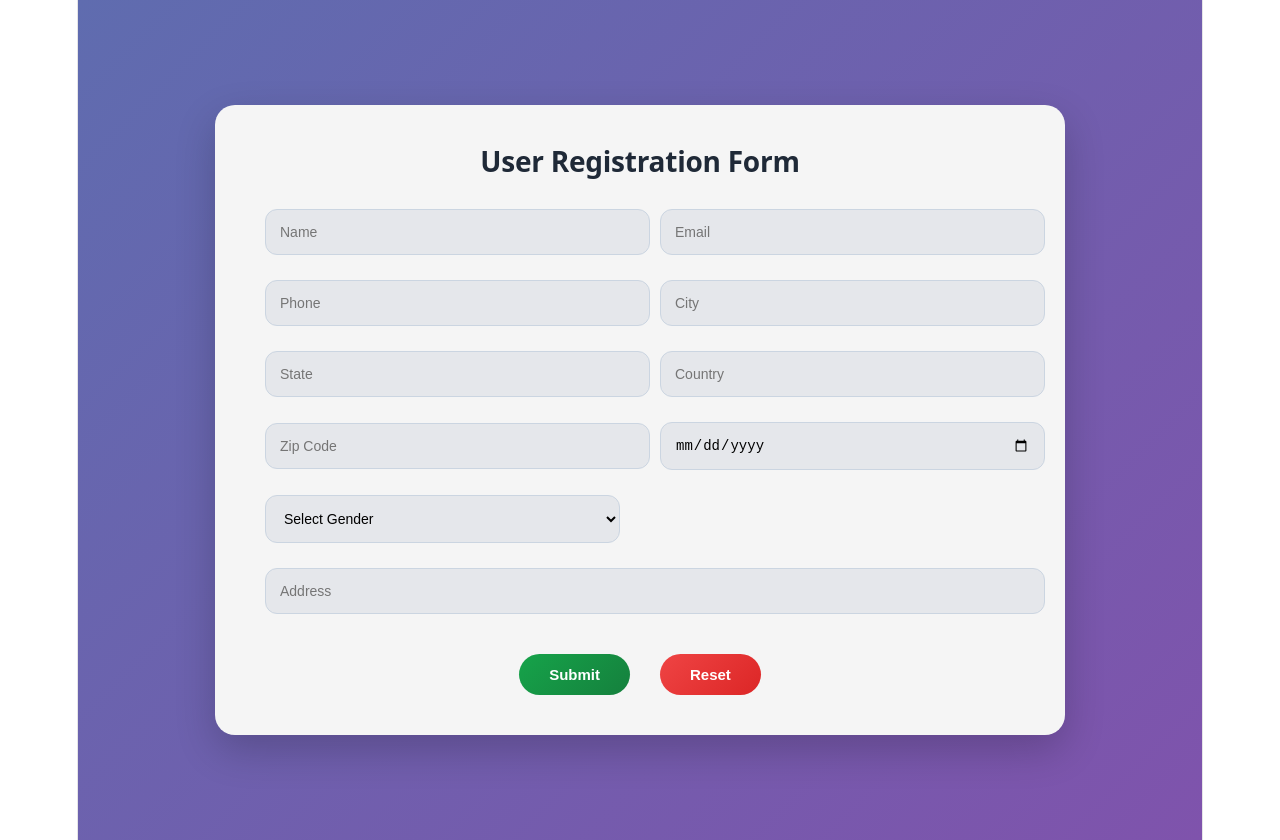
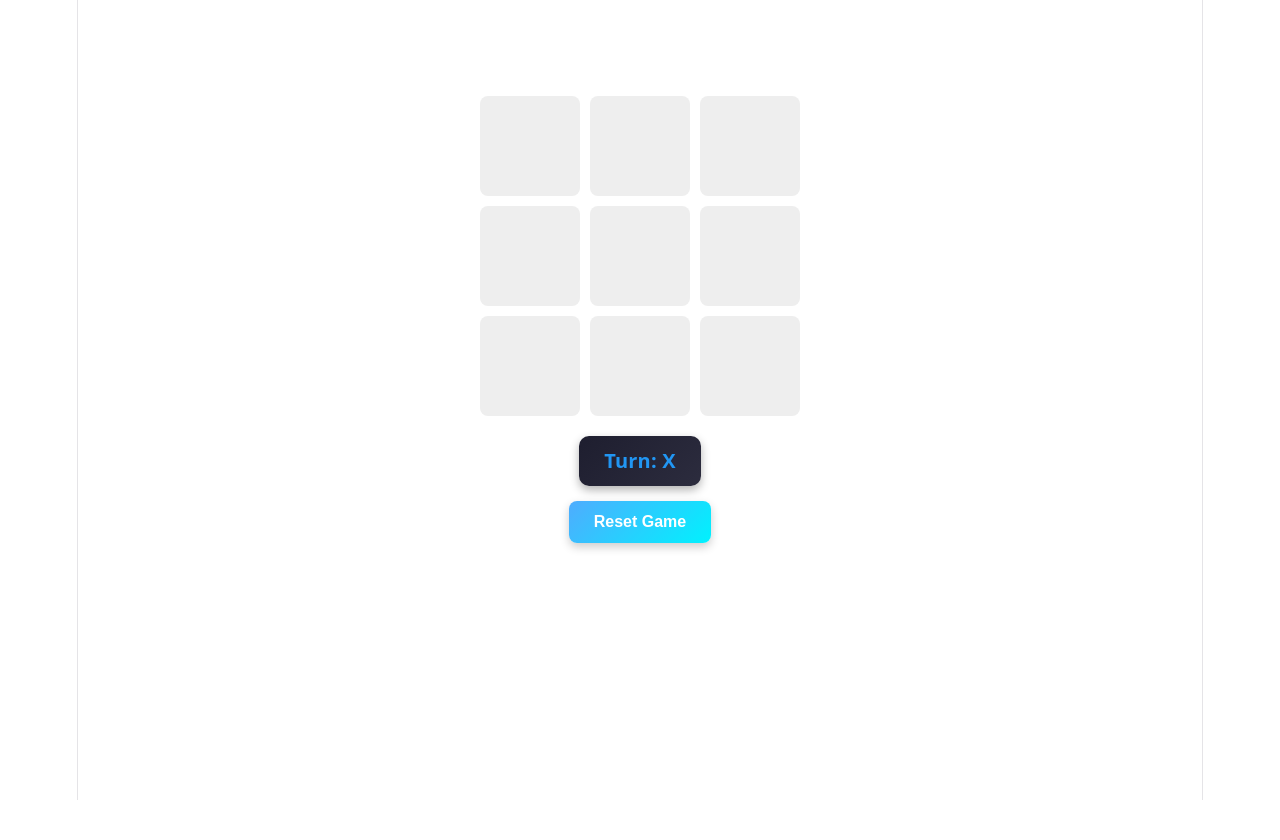
Before and after one commit to Jeevitha-98/Jeevitha, a React (Vite) app: page / in a window 1280 px wide. After the commit the page ends 800 px from the top, so only its background shows below. Built offline with nearby package versions, Linux system fonts and the light colour scheme.

Commit message:
ReactJS task 11

```diff
--- a/src/App.jsx
+++ b/src/App.jsx
@@ -94,13 +94,14 @@ const buttonStyle = {
   */
 
 
-import UseReducerForm from "./Component/UseReducerForm";
+//import UseReducerForm from "./Component/UseReducerForm";
+import XOGame from "./Component/XOGame";
 
 
 export default function App() {
   return(
     <div>
-   <UseReducerForm/>
+   <XOGame/>
     </div>
 
   );
--- /dev/null
+++ b/src/Component/XOGame.jsx
@@ -0,0 +1,158 @@
+import React, { useState } from "react";
+
+export default function XOGame() {
+  const [board, setBoard] = useState(Array(9).fill(null));
+  const [xIsNext, setXIsNext] = useState(true);
+
+  const calculateWinner = (board) => {
+    const lines = [
+      [0, 1, 2],[3, 4, 5],[6, 7, 8],
+      [0, 3, 6],[1, 4, 7],[2, 5, 8],
+      [0, 4, 8],[2, 4, 6],
+    ];
+
+    for (let [a, b, c] of lines) {
+      if (board[a] && board[a] === board[b] && board[a] === board[c]) {
+        return board[a];
+      }
+    }
+    return null;
+  };
+
+  const handleClick = (index) => {
+    if (board[index] || calculateWinner(board)) return;
+
+    const newBoard = [...board];
+    newBoard[index] = xIsNext ? "X" : "O";
+    setBoard(newBoard);
+    setXIsNext(!xIsNext);
+  };
+
+  const winner = calculateWinner(board);
+
+  const handleReset = () => {
+    setBoard(Array(9).fill(null));
+    setXIsNext(true);
+  };
+
+  return (
+    <div style={styles.container}>
+      <h1 style={styles.title}>XO Game</h1>
+
+      <div style={styles.board}>
+        {board.map((value, index) => (
+          <button
+            key={index}
+            style={{
+              ...styles.cell,
+              color:
+                value === "X"
+                  ? "#2196f3"
+                  : value === "O"
+                  ? "#f44336"
+                  : "#000",
+            }}
+            onClick={() => handleClick(index)}
+          >
+            {value}
+          </button>
+        ))}
+      </div>
+
+      <div style={styles.controlBox}>
+        <div style={styles.statusBox}>
+          {winner ? (
+  <span style={{ ...styles.statusText, color: "#4caf50" }}>
+    🎉 Winner: {winner}
+  </span>
+) : board.every((cell) => cell) ? (
+  <span style={{ ...styles.statusText, color: "#ff9800" }}>
+    🤝 It's a Draw!
+  </span>
+) : (
+  <span
+    style={{
+      ...styles.statusText,
+      color: xIsNext ? "#2196f3" : "#f44336",
+    }}
+  >
+    Turn: {xIsNext ? "X" : "O"}
+  </span>
+)}
+        </div>
+
+        <button
+          style={styles.resetBtn}
+          onClick={handleReset}
+          onMouseOver={(e) =>
+            (e.target.style.background =
+              "linear-gradient(135deg, #43e97b, #38f9d7)")
+          }
+          onMouseOut={(e) =>
+            (e.target.style.background =
+              "linear-gradient(135deg, #4facfe, #00f2fe)")
+          }
+        >
+          Reset Game
+        </button>
+      </div>
+    </div>
+  );
+}
+
+const styles = {
+  container: {
+    textAlign: "center",
+    marginTop: "50px",
+  },
+  title: {
+    marginBottom: "20px",
+    color: "#fff",
+  },
+  board: {
+    display: "grid",
+    gridTemplateColumns: "repeat(3, 100px)",
+    justifyContent: "center",
+    gap: "10px",
+  },
+  cell: {
+    width: "100px",
+    height: "100px",
+    fontSize: "28px",
+    fontWeight: "bold",
+    cursor: "pointer",
+    background: "#eee",
+    border: "none",
+    borderRadius: "8px",
+  },
+  controlBox: {
+    marginTop: "20px",
+    display: "flex",
+    flexDirection: "column",
+    alignItems: "center",
+    gap: "15px",
+  },
+  statusBox: {
+    padding: "12px 25px",
+    borderRadius: "10px",
+    background: "linear-gradient(135deg, #1e1e2f, #2c2c3e)",
+    display: "inline-block",
+    boxShadow: "0 4px 10px rgba(0,0,0,0.3)",
+  },
+  statusText: {
+    fontSize: "20px",
+    fontWeight: "600",
+  },
+  resetBtn: {
+    padding: "12px 25px",
+    fontSize: "16px",
+    fontWeight: "600",
+    color: "#fff",
+    background: "linear-gradient(135deg, #4facfe, #00f2fe)",
+    border: "none",
+    borderRadius: "8px",
+    cursor: "pointer",
+    boxShadow: "0 4px 10px rgba(0,0,0,0.2)",
+    transition: "all 0.3s ease",
+  },
+};
```
